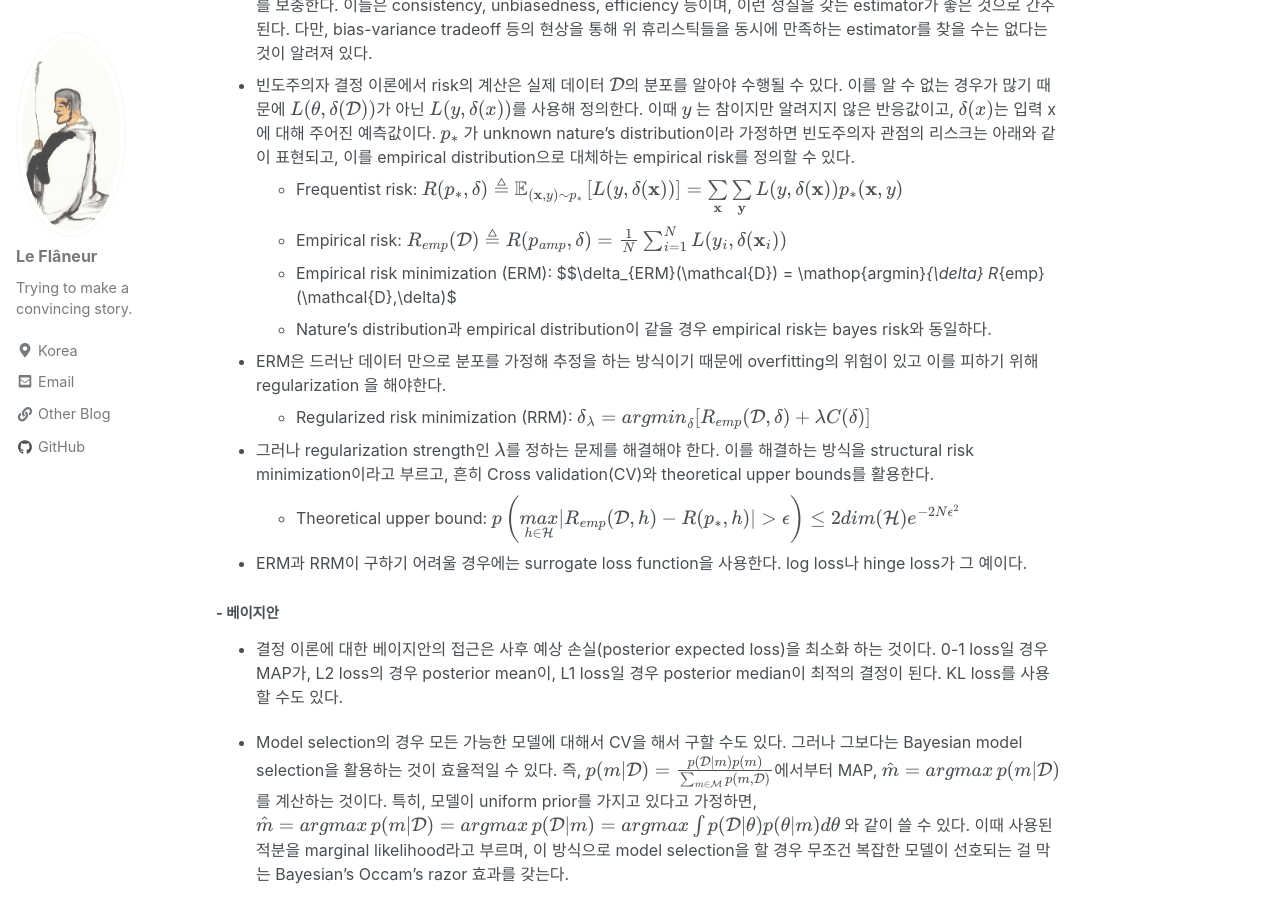
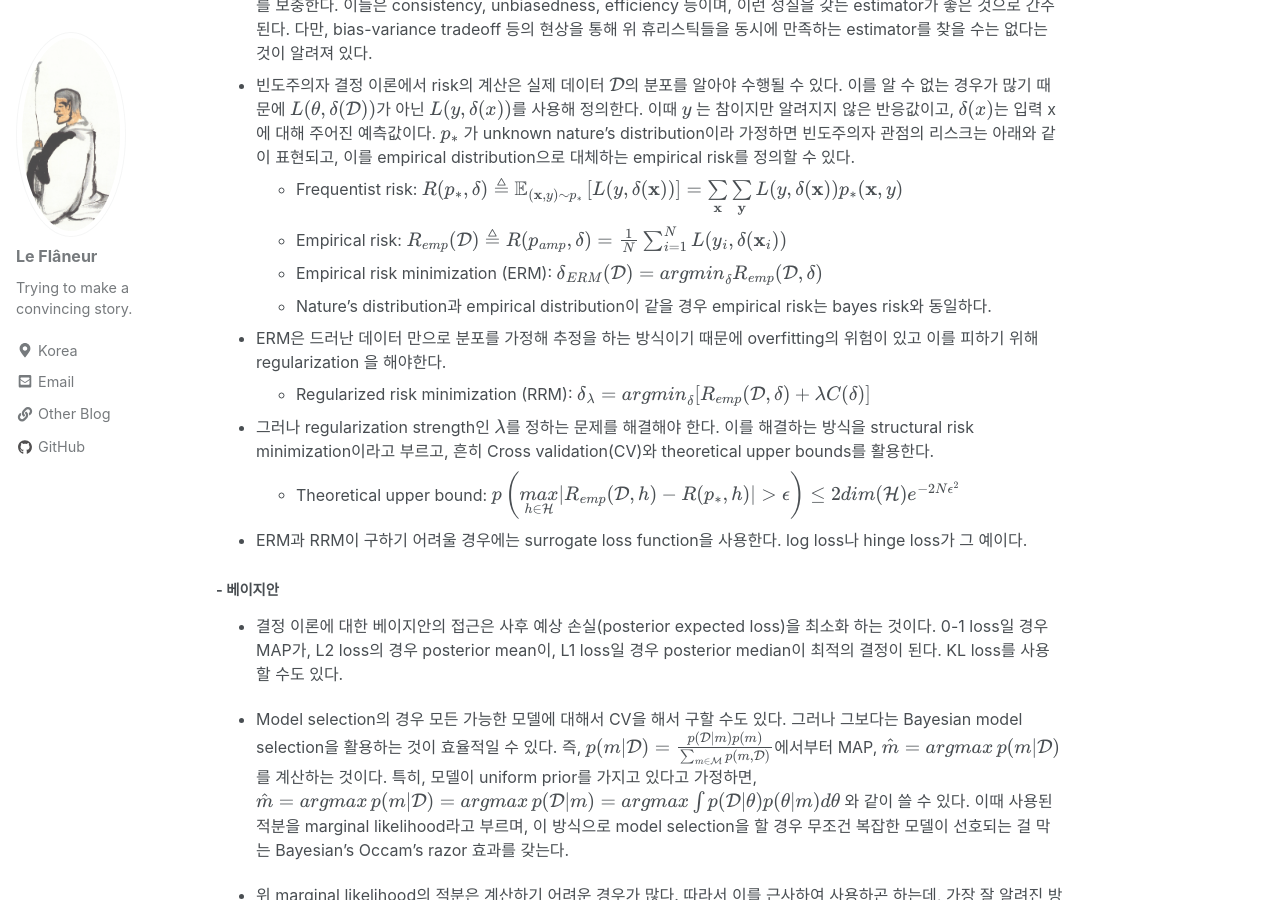
Before and after one commit to jisang0814/vitaflaneur.github.io, a Jekyll site: the page built from _posts/2019-01-15-bayesian-vs-frequentist-in-ml.md, in a window 1280 px wide and 900 px high, scrolled down 3626 px. Built offline with Jekyll 4.4.1, drawn with Linux system fonts in a browser that asks for light colours; nearby versions of some CDN libraries; formulas are drawn with MathJax 3; comment, search, counter and statistics services are not loaded.

```diff
--- a/_posts/2019-01-15-bayesian-vs-frequentist-in-ml.md
+++ b/_posts/2019-01-15-bayesian-vs-frequentist-in-ml.md
@@ -109,7 +109,7 @@ AFAIK, 빈도주의자 관점이든 베이지안 관점이든 사용하는 Proba
 - 빈도주의자 결정 이론에서 risk의 계산은 실제 데이터 $\mathcal{D}$의 분포를 알아야 수행될 수 있다. 이를 알 수 없는 경우가 많기 때문에 $L(\theta, \delta(\mathcal{D}))$가 아닌 $L(y, \delta(x))$를 사용해 정의한다. 이때 $y$ 는 참이지만 알려지지 않은 반응값이고, $\delta(x)$는 입력 x에 대해 주어진 예측값이다. $p_{\ast}$ 가 unknown nature's distribution이라 가정하면 빈도주의자 관점의 리스크는 아래와 같이 표현되고, 이를 empirical distribution으로 대체하는 empirical risk를 정의할 수 있다.
   - Frequentist risk: $$R(p_{\ast}, \delta ) \triangleq \mathbb{E}_{(\mathbf{x},y) \sim p_{\ast}} \left[ L(y, \delta(\mathbf{x}))\right] = \underset{\mathbf{x}}{\sum}\underset{\mathbf{y}}{\sum}L(y, \delta(\mathbf{x})) p_{\ast}(\mathbf{x},y)$$
   - Empirical risk: $$R_{emp}(\mathcal{D}) \triangleq R(p_{amp}, \delta ) = \frac{1}{N} \sum_{i=1}^{N}L(y_i, \delta(\mathbf{x}_i)) $$
-  - Empirical risk minimization (ERM): $$\delta_{ERM}(\mathcal{D}) = \mathop{argmin}_{\delta} R_{emp}(\mathcal{D},\delta)$
+  - Empirical risk minimization (ERM): $$\delta_{ERM}(\mathcal{D}) = \mathop{argmin}_{\delta} R_{emp}(\mathcal{D},\delta)$$
   - Nature's distribution과 empirical distribution이 같을 경우 empirical risk는 bayes risk와 동일하다.
 - ERM은 드러난 데이터 만으로 분포를 가정해 추정을 하는 방식이기 때문에 overfitting의 위험이 있고 이를 피하기 위해 regularization 을 해야한다.
   - Regularized risk minimization (RRM): $$\delta_{\lambda}=\mathop{argmin}_{\delta}[R_{emp}(\mathcal{D},\delta) + \lambda C(\delta)]$$
```
